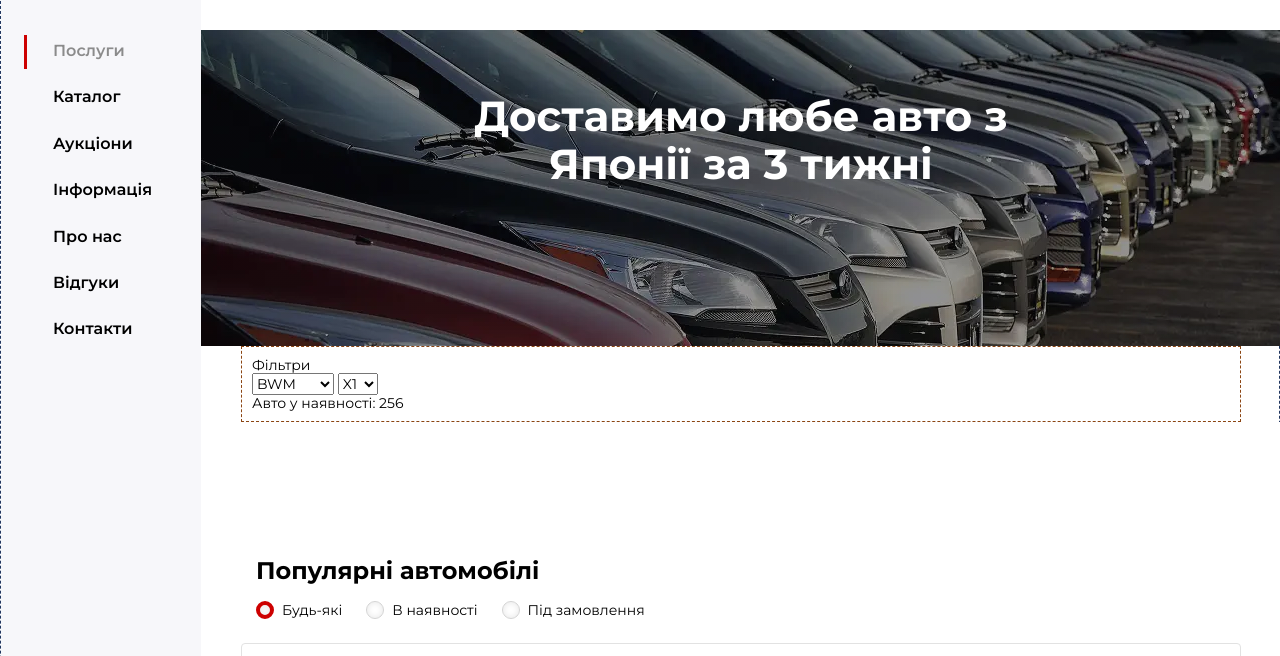
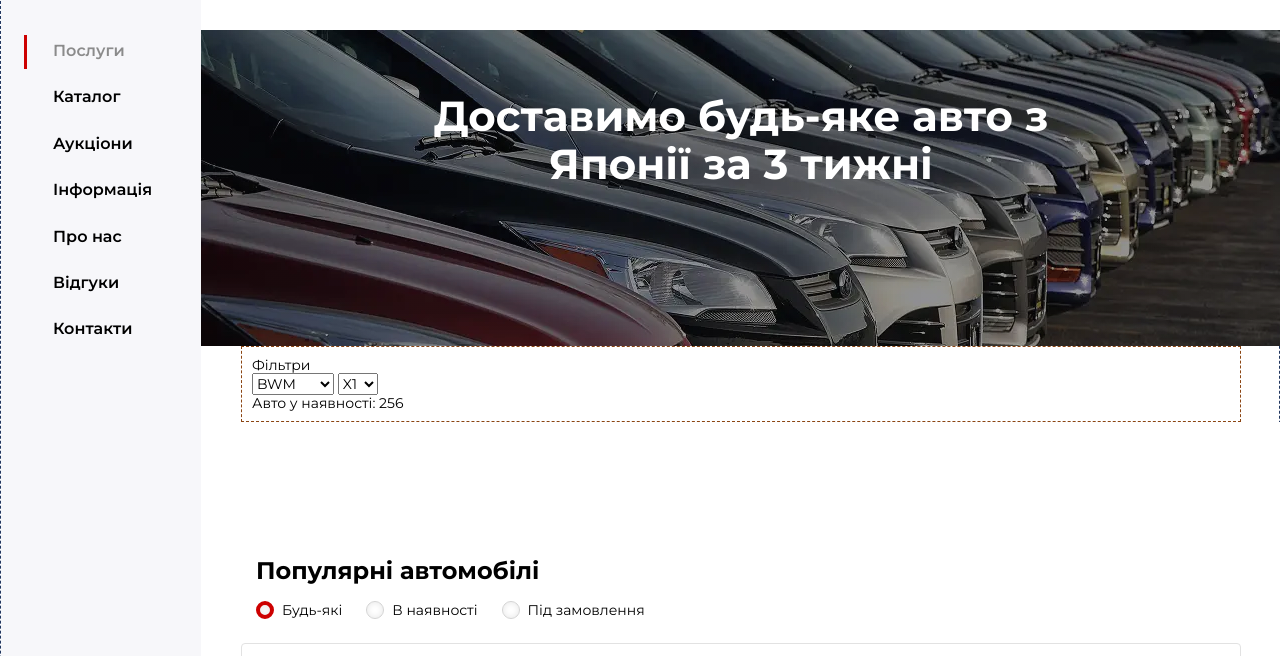
Before and after one commit to Commercial-team-projects/dsl-auto, a plain HTML site: page index.html in a window 1280 px wide. Shown: the part 69-725 px from the top of the page. Drawn offline with nearby package versions, Linux system fonts and the light colour scheme.

Commit message:
Deploying to gh-pages from @ Commercial-team-projects/dsl-auto@7c6670880ed0a8cfc37066e1d5049972b803c39e 🚀

```diff
--- a/index.html
+++ b/index.html
@@ -191,7 +191,7 @@
         <main>
           <section class="hero-section" id="hero">
   <div class="hero-container container">
-    <h1>Доставимо любе авто з Японії за 3 тижні</h1>
+    <h1>Доставимо будь-яке авто з Японії за 3 тижні</h1>
   </div>
 </section>
 
```
